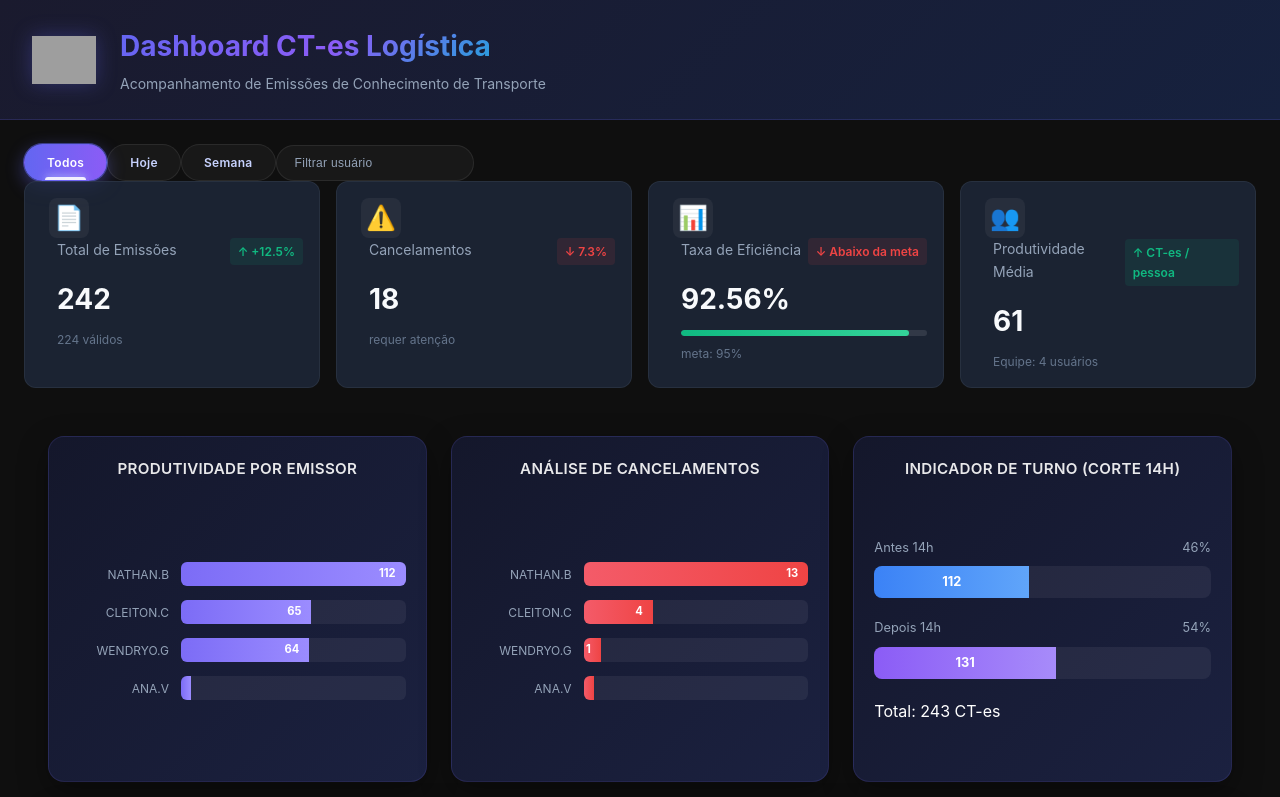
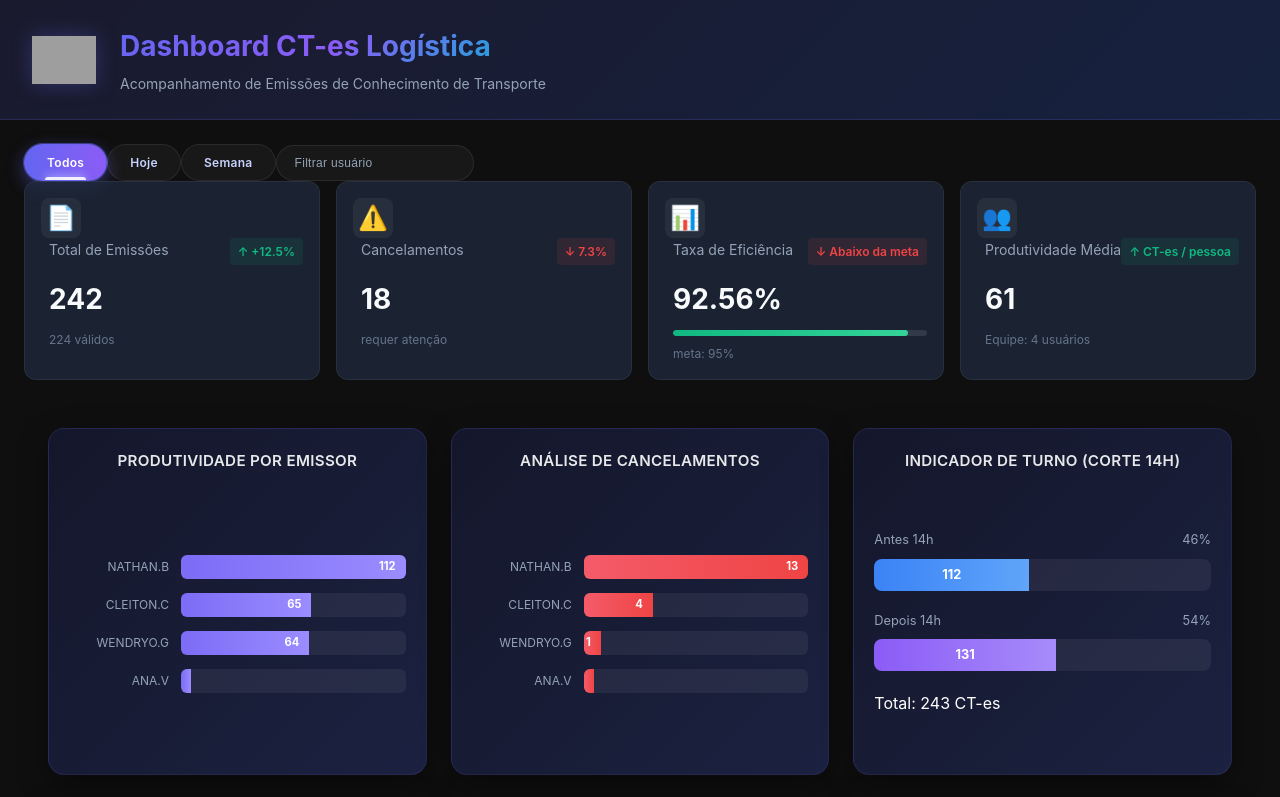
Before and after one commit to nathanbarretosilveira-dev/dash, a React (Vite) app: page / in a window 1280 px wide. Shown: the top 797 px of the page. Built offline with nearby package versions, Linux system fonts and the light colour scheme; grey boxes are pictures that could not be loaded.

Commit message:
Update kpis.css

```diff
--- a/src/components/kpis.css
+++ b/src/components/kpis.css
@@ -14,42 +14,38 @@
 .kpi-card {
   background: rgba(30, 41, 59, 0.8);
   border-radius: 12px;
-  padding: 1rem 1rem 1rem 1.5rem; /* deixa espaço para a faixa lateral */
+  padding: 1rem;
   border: 1px solid rgba(148, 163, 184, 0.1);
   transition: all 0.3s ease;
   position: relative;
   overflow: hidden;
 }
 
-/* Faixa lateral colorida */
+/* Barra lateral colorida */
 .kpi-card::before {
   content: '';
   position: absolute;
   left: 0;
   top: 0;
   bottom: 0;
-  width: 6px; /* largura da faixa lateral */
-  border-radius: 12px 0 0 12px; /* arredonda somente o lado da faixa */
+  width: 6px; /* um pouco mais larga para destaque */
+  border-radius: 12px 0 0 12px; /* arredonda apenas o topo e base da lateral */
 }
 
-/* Cores da faixa lateral */
+/* Cores específicas por tipo */
 .kpi-purple::before {
   background: linear-gradient(to bottom, #6366f1, #8b5cf6);
 }
-
 .kpi-red::before {
   background: linear-gradient(to bottom, #ef4444, #f97316);
 }
-
 .kpi-green::before {
   background: linear-gradient(to bottom, #10b981, #34d399);
 }
-
 .kpi-orange::before {
   background: linear-gradient(to bottom, #f59e0b, #fbbf24);
 }
 
-/* Efeito hover */
 .kpi-card:hover {
   transform: translateY(-2px);
   box-shadow: 0 8px 24px rgba(0, 0, 0, 0.3);
@@ -128,7 +124,6 @@
   color: #64748b;
 }
 
-/* Responsivo */
 @media (max-width: 1200px) {
   .kpis-container {
     grid-template-columns: repeat(2, 1fr);
```
